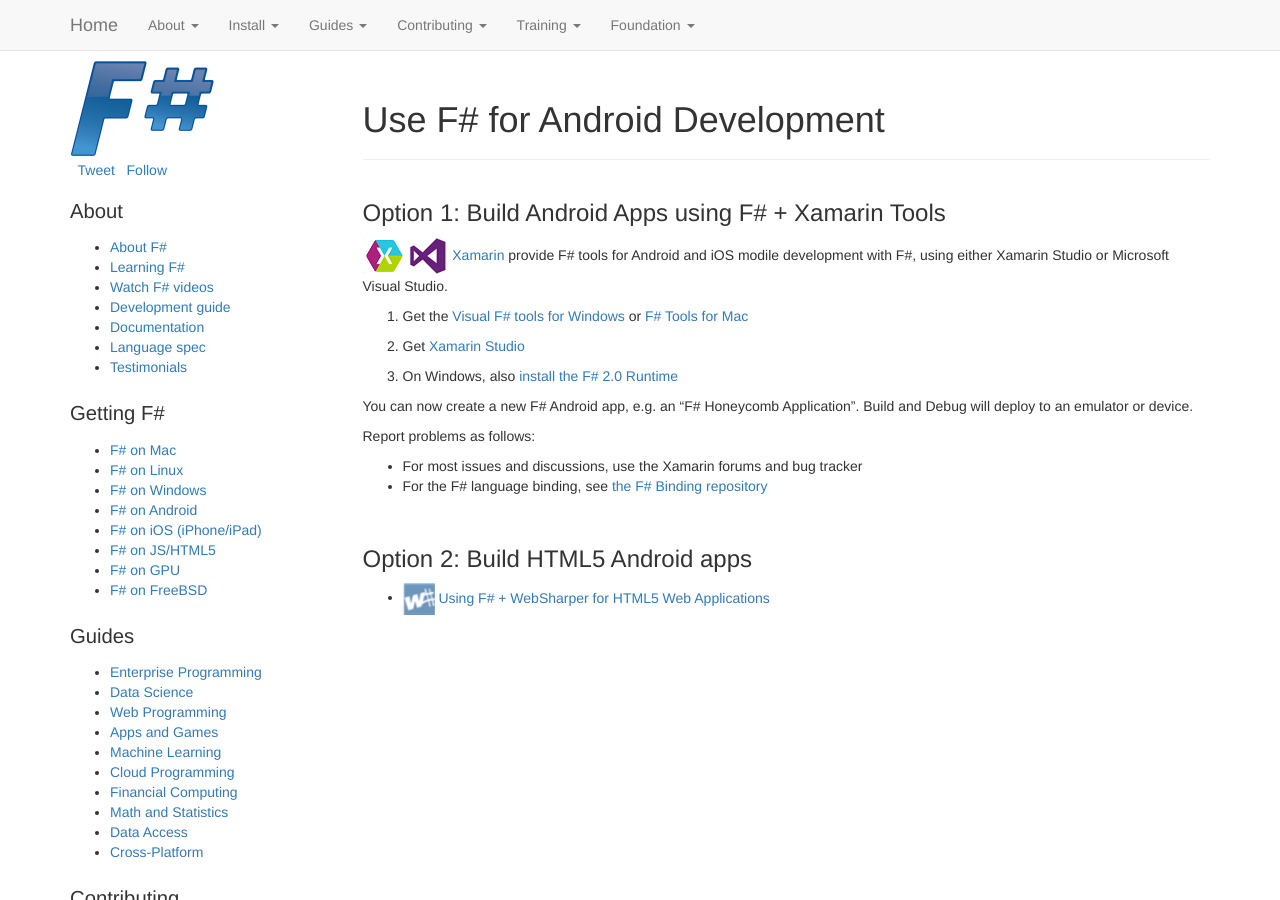
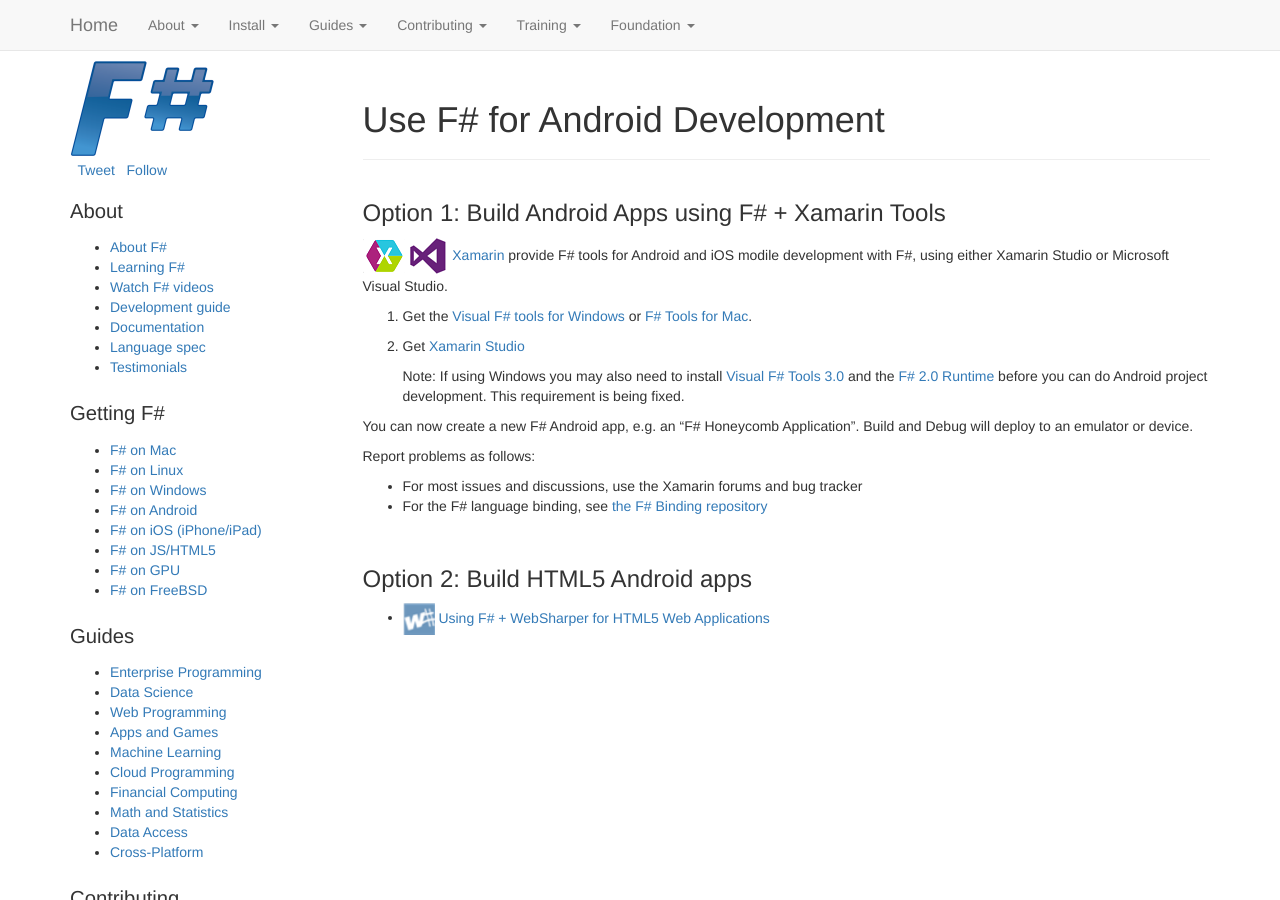
Before and after one commit to fsharp/fsharp.org, a Jekyll site: the page built from use/android/index.md, in a window 1280 px wide and 900 px high. Built offline with Jekyll 4.4.1, drawn with Linux system fonts in a browser that asks for light colours; nearby versions of some CDN libraries; some web fonts are replaced; comment, search, counter and statistics services are not loaded.

Commit message:
Update index.md

```diff
--- a/use/android/index.md
+++ b/use/android/index.md
@@ -8,12 +8,15 @@
 
 ![logo](/images/thumbs/xamarin-studio.png)&nbsp;![logo](/images/thumbs/vstudio.png)&nbsp;[Xamarin](http://xamarin.com) provide F# tools for  Android and iOS modile development with F#, using either Xamarin Studio or Microsoft Visual Studio.
 
-1. Get the [Visual F# tools for Windows](/use/windows) or [F# Tools for Mac](/use/mac)
+1. Get the [Visual F# tools for Windows](/use/windows) or [F# Tools for Mac](/use/mac).
+
 
 2. Get [Xamarin Studio](http://xamarin.com/download)
 
+   Note: If using Windows you may also need to install [Visual F# Tools 3.0](http://www.microsoft.com/web/gallery/install.aspx?appid=FSharpVWD11) and the
+   [F# 2.0 Runtime](http://www.microsoft.com/en-us/download/details.aspx?id=13450) before you can do Android project
+   development. This requirement is being fixed.
 
-6. On Windows, also [install the F# 2.0 Runtime](http://www.microsoft.com/en-us/download/details.aspx?id=13450)
 
 You can now create a new F# Android app, e.g. an "F# Honeycomb Application". Build and Debug will deploy to an emulator or device.
 
```
